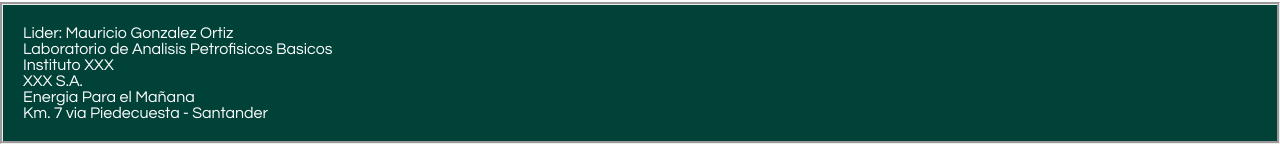
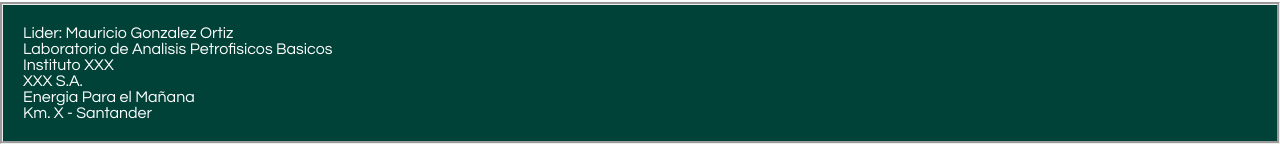
Before and after one commit to afbayonaj/petrofisica, a plain HTML site: page index.html in a window 1280 px wide. Shown: the part 747-891 px from the top of the page. Drawn offline with Linux system fonts and the light colour scheme.

Commit message:
Update index.html

```diff
--- a/index.html
+++ b/index.html
@@ -97,7 +97,7 @@
         <p>Instituto XXX</p>
         <p>XXX S.A.</p>
         <p>Energia Para el Mañana</p>
-        <p>Km. 7 via Piedecuesta - Santander</p>
+        <p>Km. X - Santander</p>
     </footer>
 </body>
 </html>
```
